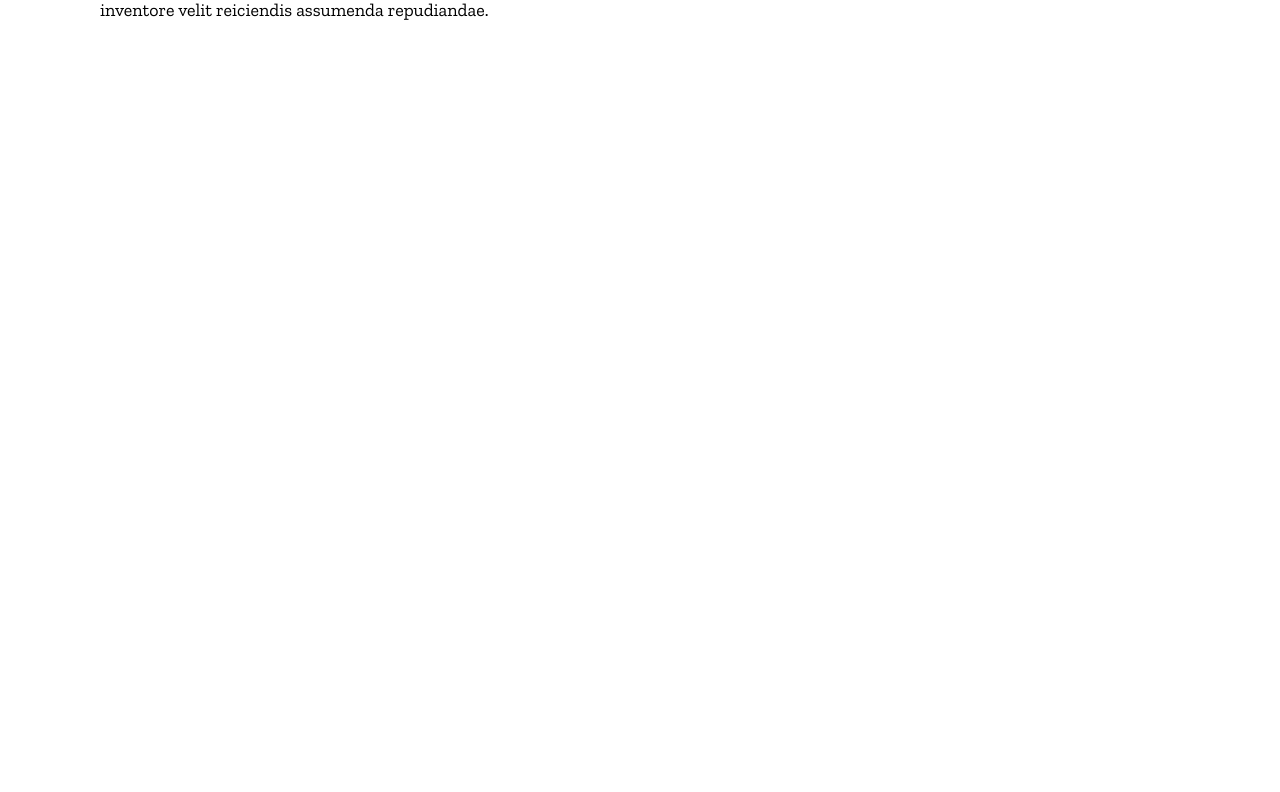
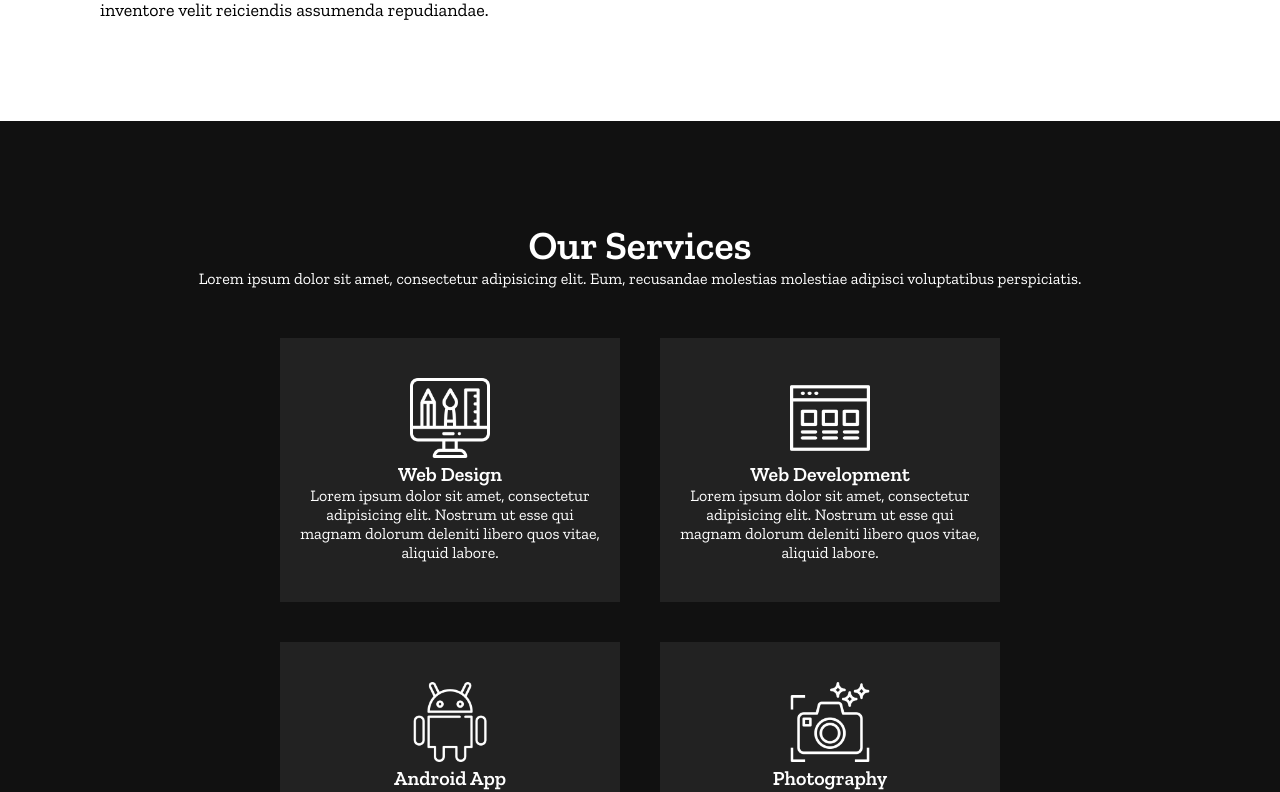
Before and after one commit to dev-kishor138/portfolio-3.0, a React (Vite) app: page / in a window 1280 px wide. Shown: the part 1348-2140 px from the top of the page. Before the commit the page ends 1469 px from the top, so only its background shows below. Built offline with nearby package versions, Linux system fonts and the light colour scheme.

Commit message:
service section add

```diff
--- a/src/App.jsx
+++ b/src/App.jsx
@@ -2,6 +2,7 @@ import './App.css'
 import About from './components/About/About';
 import Banner from './components/Banner/Banner'
 import Navbar from './components/Navbar/Navbar'
+import Services from './components/Services/Services';
 
 function App() {
 
@@ -23,6 +24,7 @@ function App() {
       <Navbar toggleMenu={toggleMenu} />
       <Banner />
       <About />
+      <Services />
 
     </>
   )
--- /dev/null
+++ b/src/components/Services/ServiceData.jsx
@@ -0,0 +1,41 @@
+import image1 from '../../assets/img/icon1.png'
+import image2 from '../../assets/img/icon2.png'
+import image3 from '../../assets/img/icon3.png'
+import image4 from '../../assets/img/icon4.png'
+import image5 from '../../assets/img/icon5.png'
+import image6 from '../../assets/img/icon6.png'
+
+const ServiceData = [
+    {
+        image: image1,
+        title: "Web Design",
+        details: "Lorem ipsum dolor sit amet, consectetur adipisicing elit. Nostrum ut esse qui magnam dolorum deleniti libero quos vitae, aliquid labore."
+    },
+    {
+        image: image2,
+        title: "Web Development",
+        details: "Lorem ipsum dolor sit amet, consectetur adipisicing elit. Nostrum ut esse qui magnam dolorum deleniti libero quos vitae, aliquid labore."
+    },
+    {
+        image: image3,
+        title: "Android App",
+        details: "Lorem ipsum dolor sit amet, consectetur adipisicing elit. Nostrum ut esse qui magnam dolorum deleniti libero quos vitae, aliquid labore."
+    },
+    {
+        image: image4,
+        title: "Photography",
+        details: "Lorem ipsum dolor sit amet, consectetur adipisicing elit. Nostrum ut esse qui magnam dolorum deleniti libero quos vitae, aliquid labore."
+    },
+    {
+        image: image5,
+        title: "Content Writing",
+        details: "Lorem ipsum dolor sit amet, consectetur adipisicing elit. Nostrum ut esse qui magnam dolorum deleniti libero quos vitae, aliquid labore."
+    },
+    {
+        image: image6,
+        title: "Video Editing",
+        details: "Lorem ipsum dolor sit amet, consectetur adipisicing elit. Nostrum ut esse qui magnam dolorum deleniti libero quos vitae, aliquid labore."
+    },
+]
+
+export default ServiceData;
--- /dev/null
+++ b/src/components/Services/Services.jsx
@@ -0,0 +1,26 @@
+import ServiceData from "./ServiceData";
+import "./service.css"
+
+
+const Services = () => {
+    return (
+        <section className="services" id="services">
+            <div className="heading white">
+                <h2>Our Services</h2>
+                <p>Lorem ipsum dolor sit amet, consectetur adipisicing elit. Eum, recusandae molestias molestiae adipisci voluptatibus perspiciatis.</p>
+            </div>
+            <div className="service-content">
+                {
+                    ServiceData.map((data, index) => <div key={index} className="servicesBx">
+                        <img src={data.image} alt="" />
+                        <h2>{data.title}</h2>
+                        <p>{data.details}</p>
+                    </div>)
+                }
+
+            </div>
+        </section>
+    );
+};
+
+export default Services;
--- /dev/null
+++ b/src/components/Services/service.css
@@ -0,0 +1,39 @@
+.services {
+    background: #111;
+}
+
+.heading.white {
+    color: #fff;
+}
+
+.services .service-content {
+    display: flex;
+    justify-content: center;
+    flex-wrap: wrap;
+    flex-direction: row;
+}
+
+.services .service-content .servicesBx {
+    padding: 40px 20px;
+    background: #222;
+    color: #fff;
+    max-width: 340px;
+    margin: 20px;
+    text-align: center;
+    transition: 0.5s;
+}
+
+.services .service-content .servicesBx:hover {
+    background: #2196f3;
+    cursor: pointer;
+}
+
+.services .service-content .servicesBx img {
+    max-width: 80px;
+    filter: invert(1);
+}
+
+.services .service-content .servicesBx h2 {
+    font-size: 20px;
+    font-weight: 600;
+}
```
